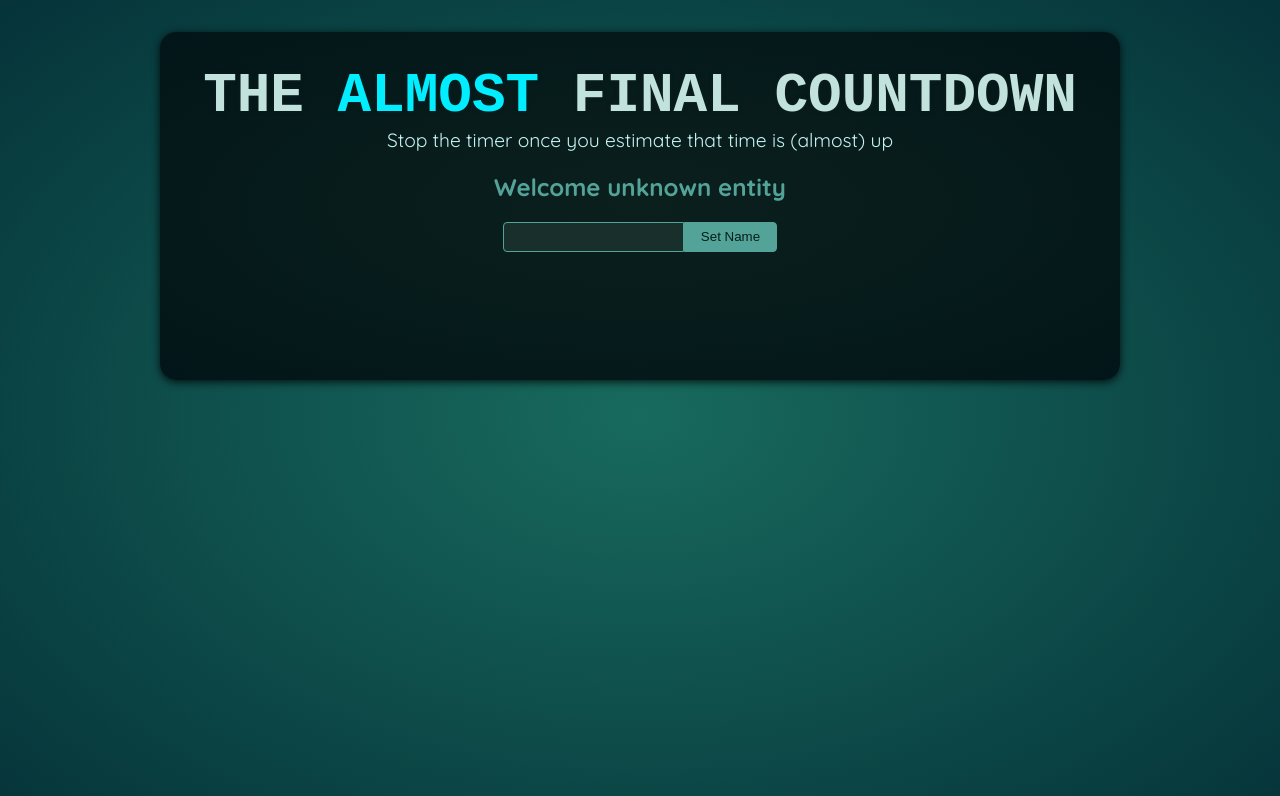
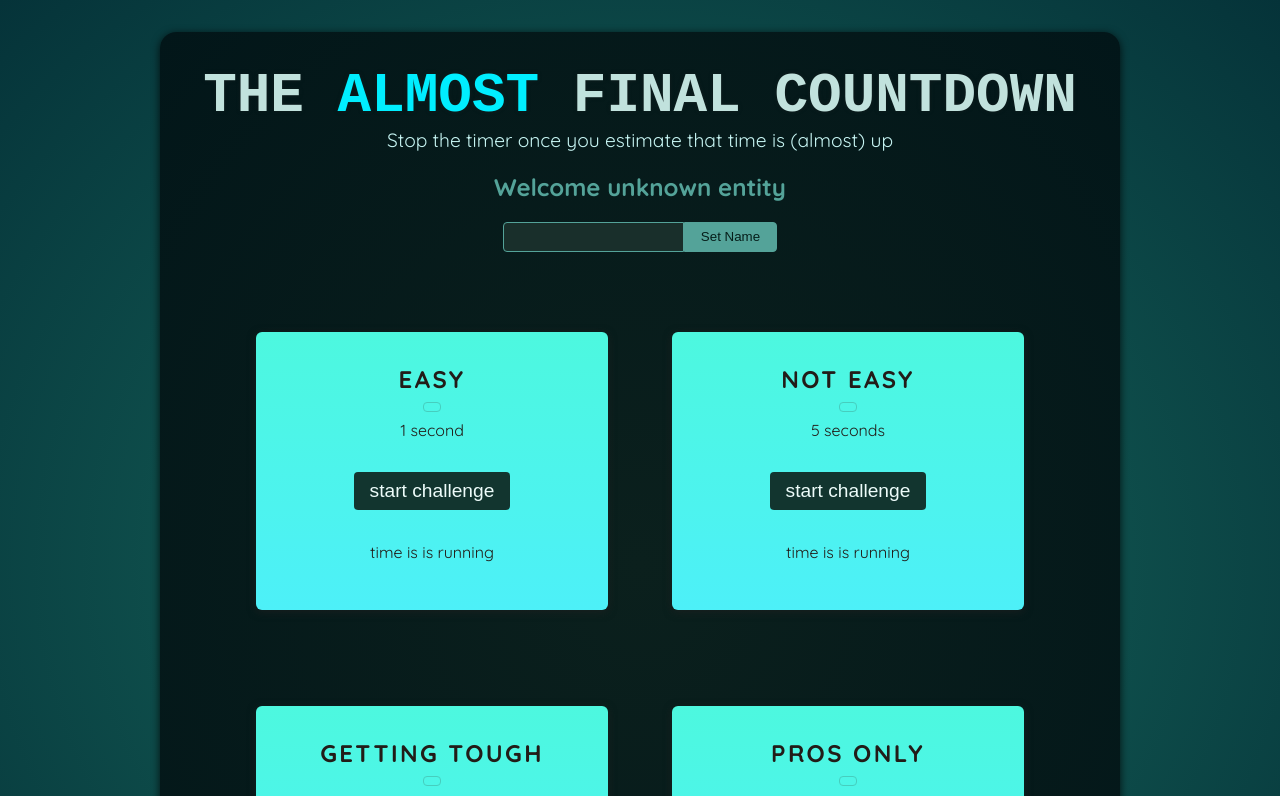
Before and after one commit to TaherBarakat/react-game, a React (Vite) app: page / in a window 1280 px wide. Shown: the top 796 px of the page. Built offline with nearby package versions, Linux system fonts and the light colour scheme; a web font is replaced by a local one.

Commit message:
initiate TimerChallenge component.

```diff
--- a/src/App.jsx
+++ b/src/App.jsx
@@ -1,12 +1,29 @@
-import Player from './components/Player.jsx';
-
+import Player from "./components/Player.jsx";
+import TimerChallenge from "./components/TimerChallenge.jsx";
 function App() {
-  return (
-    <>
-      <Player />
-      <div id="challenges"></div>
-    </>
-  );
+     return (
+          <>
+               <Player />
+               <div id="challenges">
+                    <TimerChallenge
+                         title="Easy"
+                         targetTime={1}
+                    ></TimerChallenge>
+                    <TimerChallenge
+                         title="Not Easy"
+                         targetTime={5}
+                    ></TimerChallenge>
+                    <TimerChallenge
+                         title="Getting tough"
+                         targetTime={10}
+                    ></TimerChallenge>
+                    <TimerChallenge
+                         title="Pros only"
+                         targetTime={15}
+                    ></TimerChallenge>
+               </div>
+          </>
+     );
 }
 
 export default App;
--- /dev/null
+++ b/src/components/TimerChallenge.jsx
@@ -0,0 +1,13 @@
+export default function TimerChallenge({ title, targetTime }) {
+     return (
+          <section className="challenge">
+               <h2>{title}</h2>
+               <p className="challenge-time"></p>
+               {targetTime} second{targetTime > 1 ? "s" : ""}
+               <p>
+                    <button>start challenge</button>
+               </p>
+               <p className="">time is is running</p>
+          </section>
+     );
+}
```
